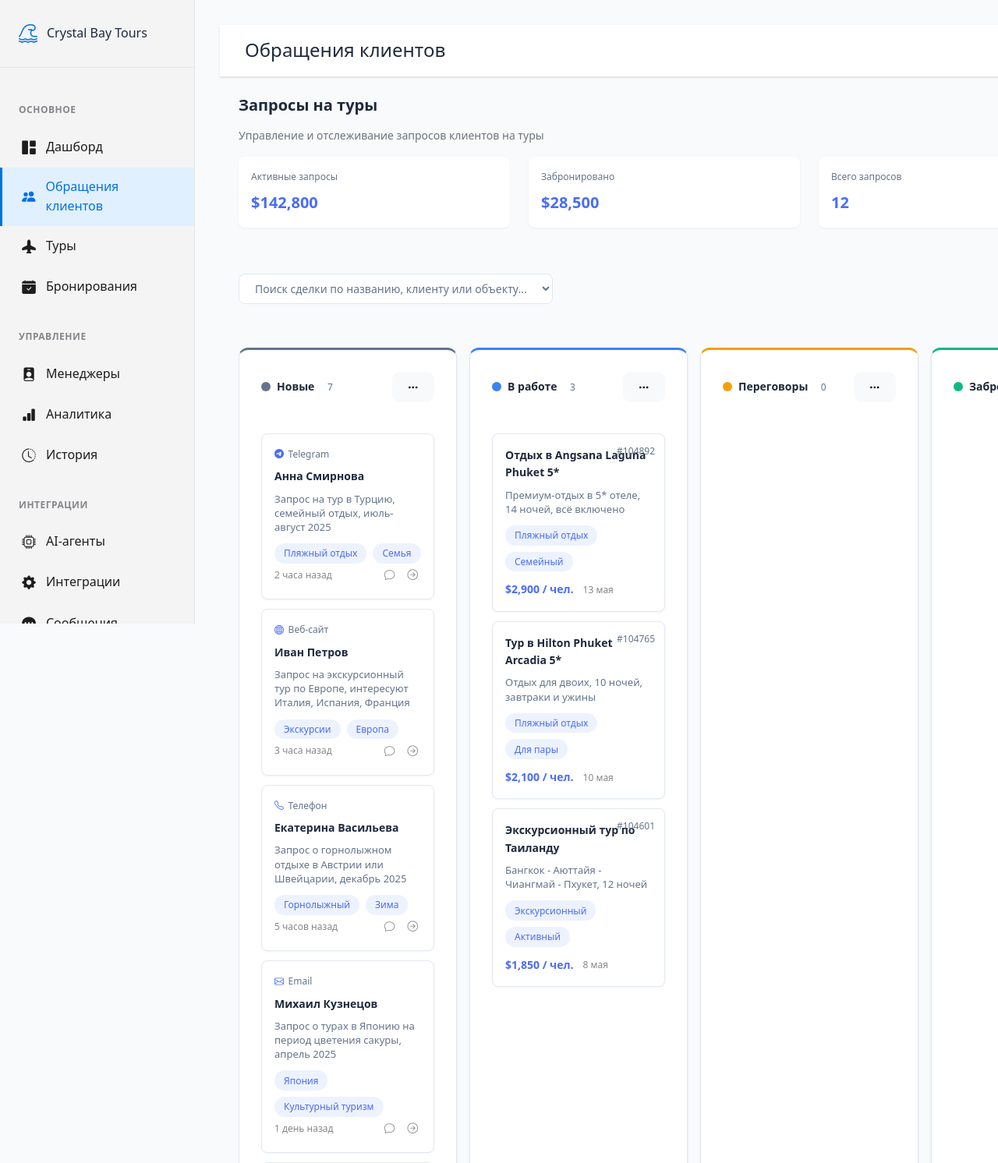
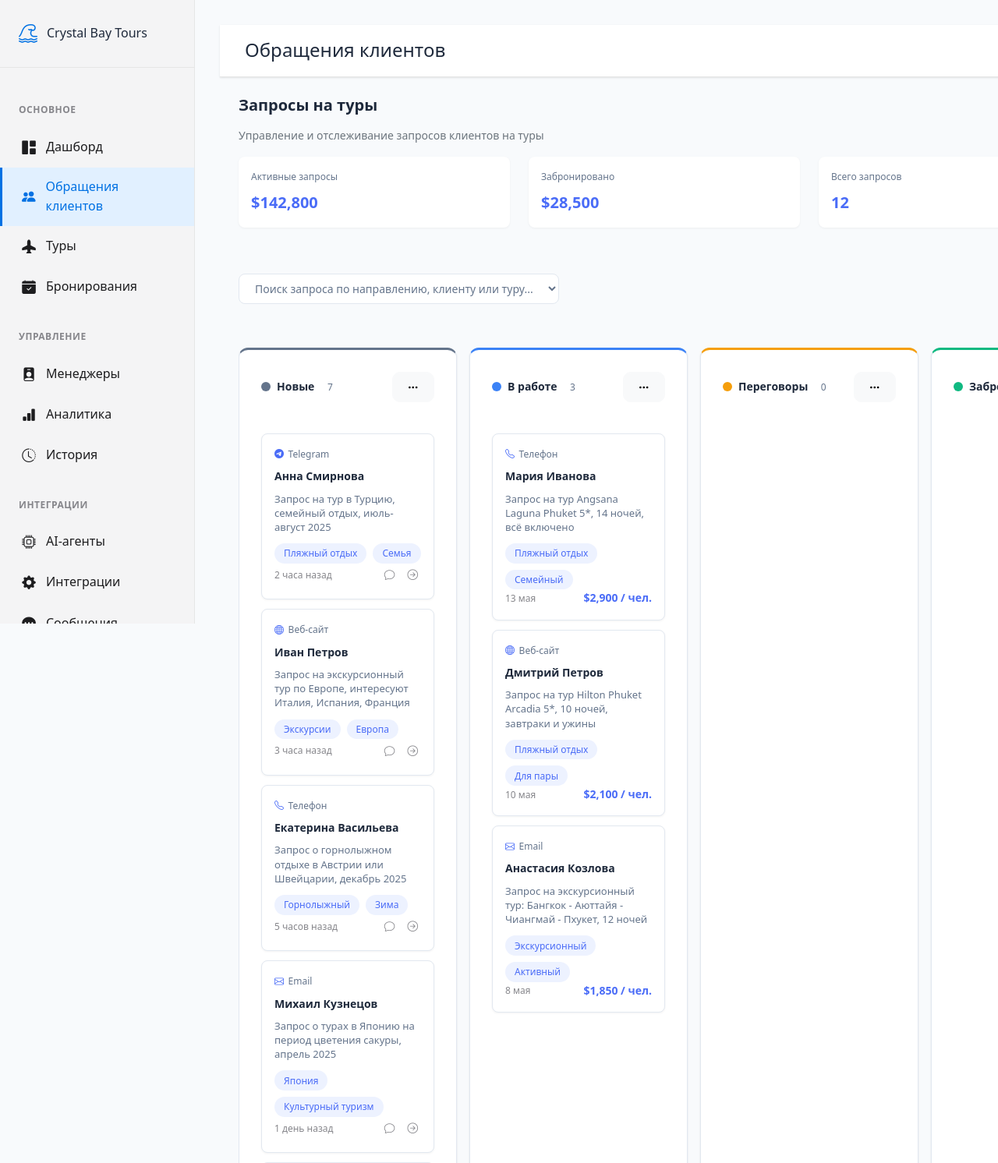
Before and after one commit to azrailbeat/crystalbay, a Flask app: page /leads in a window 1280 px wide; the page is wider, and only the part inside the window is pictured. Shown: the top 1492 px of that part at 78% size. Run offline with Flask 3, Linux system fonts and the light colour scheme.

Commit message:
Improve display of customer requests on the lead management board
Updates lead card details in new_leads.html to show client name, source, and concise request info.

Replit-Commit-Author: Agent
Replit-Commit-Session-Id: cb882e3e-9fe5-48d8-b76d-615bfec02ed5
Replit-Commit-Screenshot-Url: https://storage.googleapis.com/screenshot-production-us-central1/032c9b0c-f330-4a4a-9015-086d560fea64/6b9b1efe-9a46-4b61-8515-b44582dfb19a.jpg

```diff
--- a/templates/new_leads.html
+++ b/templates/new_leads.html
@@ -818,7 +818,7 @@
                 <div class="lead-filters">
                     <div class="dropdown me-2">
                         <select class="filter-control">
-                            <option>Поиск сделки по названию, клиенту или объекту...</option>
+                            <option>Поиск запроса по направлению, клиенту или туру...</option>
                         </select>
                     </div>
                 </div>
@@ -1007,44 +1007,50 @@
 
             <div class="lead-list">
                 <div class="lead-card" data-lead-id="8">
-                    <div class="lead-number">#104892</div>
-                    <div class="lead-name">Отдых в Angsana Laguna Phuket 5*</div>
-                    <div class="lead-details">Премиум-отдых в 5* отеле, 14 ночей, всё включено</div>
+                    <div class="lead-source">
+                        <i class="bi bi-telephone source-icon"></i> Телефон
+                    </div>
+                    <div class="lead-name">Мария Иванова</div>
+                    <div class="lead-details">Запрос на тур Angsana Laguna Phuket 5*, 14 ночей, всё включено</div>
                     <div class="lead-tags">
                         <span class="lead-tag">Пляжный отдых</span>
                         <span class="lead-tag">Семейный</span>
                     </div>
-                    <div class="lead-meta">
+                    <div class="lead-footer">
+                        <div class="lead-date">13 мая</div>
                         <div class="lead-price">$2,900 / чел.</div>
-                        <div class="lead-date">13 мая</div>
                     </div>
                 </div>
 
                 <div class="lead-card" data-lead-id="9">
-                    <div class="lead-number">#104765</div>
-                    <div class="lead-name">Тур в Hilton Phuket Arcadia 5*</div>
-                    <div class="lead-details">Отдых для двоих, 10 ночей, завтраки и ужины</div>
+                    <div class="lead-source">
+                        <i class="bi bi-globe source-icon"></i> Веб-сайт
+                    </div>
+                    <div class="lead-name">Дмитрий Петров</div>
+                    <div class="lead-details">Запрос на тур Hilton Phuket Arcadia 5*, 10 ночей, завтраки и ужины</div>
                     <div class="lead-tags">
                         <span class="lead-tag">Пляжный отдых</span>
                         <span class="lead-tag">Для пары</span>
                     </div>
-                    <div class="lead-meta">
+                    <div class="lead-footer">
+                        <div class="lead-date">10 мая</div>
                         <div class="lead-price">$2,100 / чел.</div>
-                        <div class="lead-date">10 мая</div>
                     </div>
                 </div>
 
                 <div class="lead-card" data-lead-id="10">
-                    <div class="lead-number">#104601</div>
-                    <div class="lead-name">Экскурсионный тур по Таиланду</div>
-                    <div class="lead-details">Бангкок - Аюттайя - Чиангмай - Пхукет, 12 ночей</div>
+                    <div class="lead-source">
+                        <i class="bi bi-envelope source-icon"></i> Email
+                    </div>
+                    <div class="lead-name">Анастасия Козлова</div>
+                    <div class="lead-details">Запрос на экскурсионный тур: Бангкок - Аюттайя - Чиангмай - Пхукет, 12 ночей</div>
                     <div class="lead-tags">
                         <span class="lead-tag">Экскурсионный</span>
                         <span class="lead-tag">Активный</span>
                     </div>
-                    <div class="lead-meta">
+                    <div class="lead-footer">
+                        <div class="lead-date">8 мая</div>
                         <div class="lead-price">$1,850 / чел.</div>
-                        <div class="lead-date">8 мая</div>
                     </div>
                 </div>
             </div>
```
